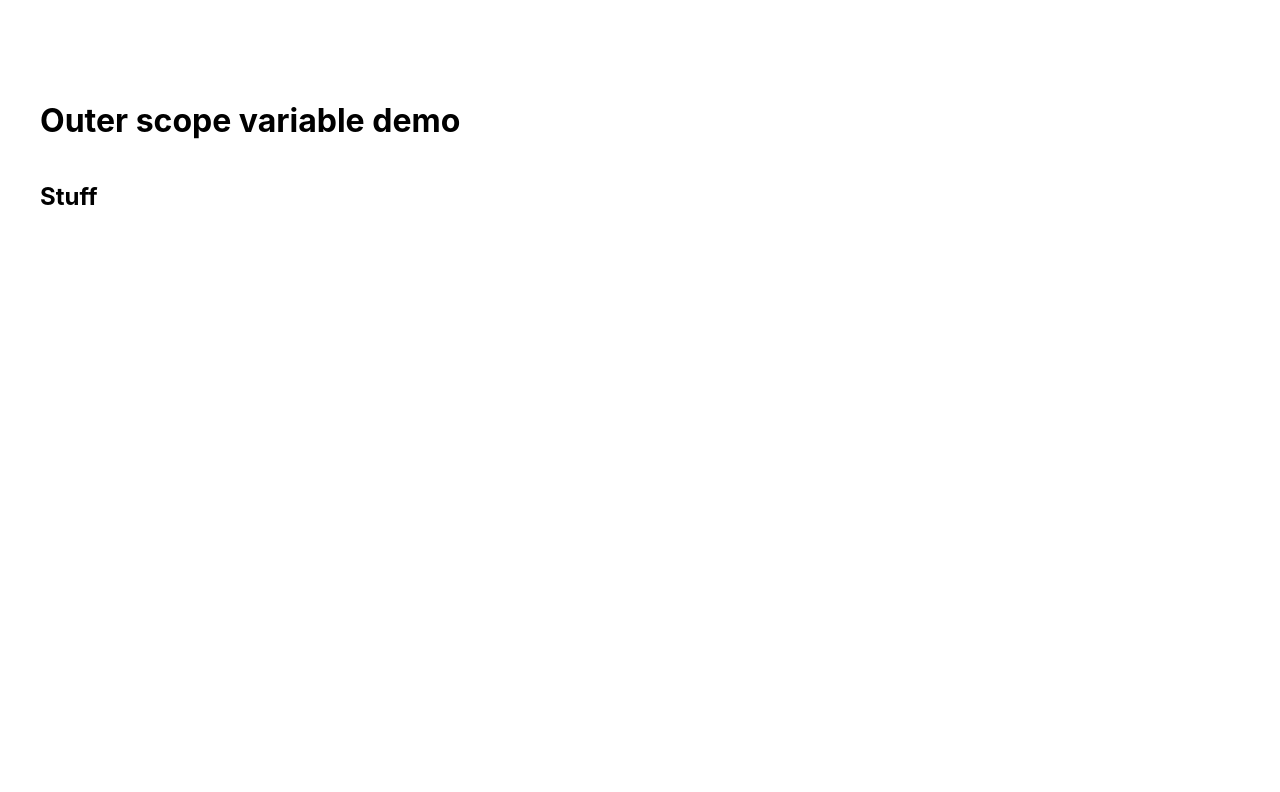
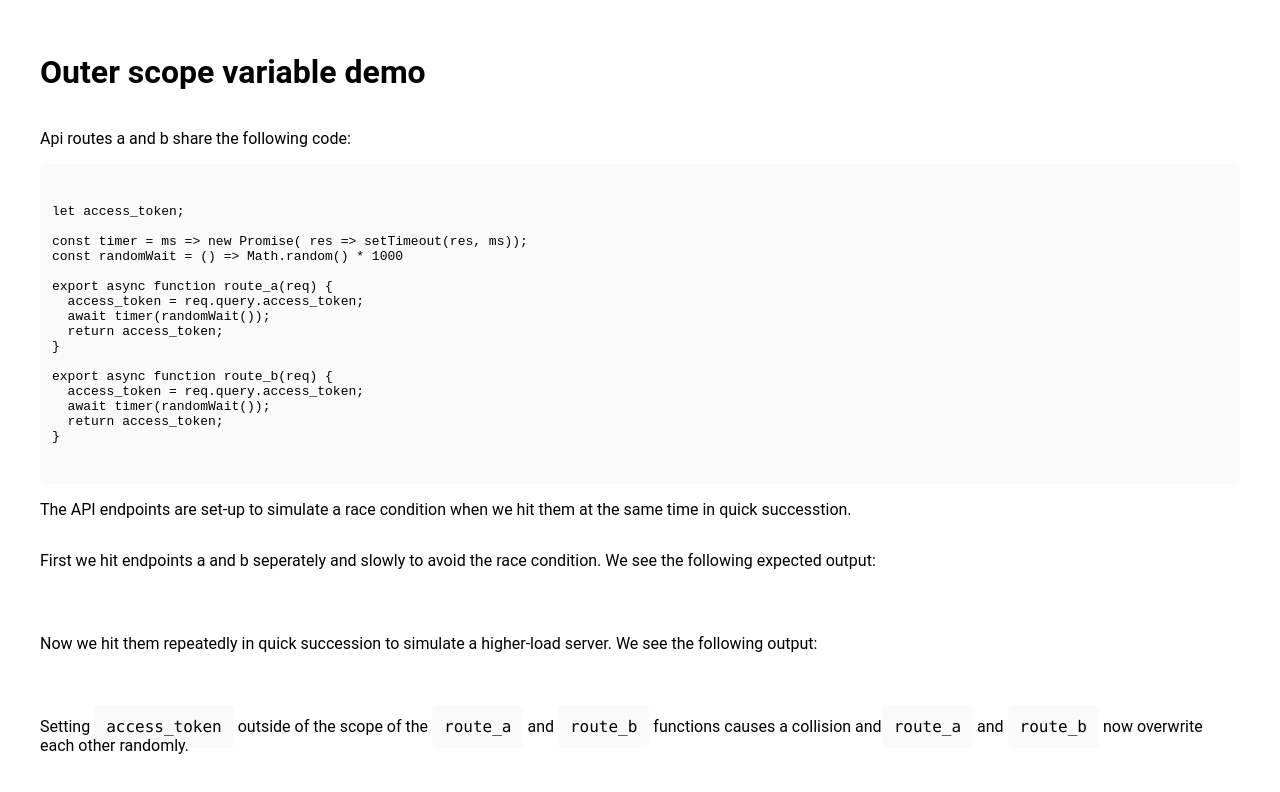
Before and after one commit to birdsarah/outer-scope-variable-demo, a Next.js app: page / in a window 1280 px wide. Shown: the top 792 px of the page. Built offline with nearby package versions, Linux system fonts and the light colour scheme.

Commit message:
Upgrade next, start rendering output

```diff
--- a/package.json
+++ b/package.json
@@ -5,8 +5,8 @@
     "start": "next dev -p 3450"
   },
   "dependencies": {
-    "next": "9.3.5",
-    "react": "16.13.1",
-    "react-dom": "16.13.1"
+    "next": "^12.0.0",
+    "react": "17.0.2",
+    "react-dom": "17.0.2"
   }
 }
--- a/pages/index.js
+++ b/pages/index.js
@@ -5,75 +5,44 @@ export default function Home() {
     <div className="container">
       <Head>
         <title>Create Next App</title>
-        <link rel="icon" href="/favicon.ico" />
-          <script type="text/javascript" src="/main.js" />
+        <link rel="stylesheet" href="/main.css" />
+        <script type="text/javascript" src="/main.js" />
+
       </Head>
 
       <main>
         <h1 className="title">
           Outer scope variable demo
         </h1>
+        <p>Api routes a and b share the following code:</p>
+        <code><pre>{`
+let access_token;
 
-        <div className="contents">
-          <h2>Stuff</h2>
-          <div id="output"></div>
-        </div>
+const timer = ms => new Promise( res => setTimeout(res, ms));
+const randomWait = () => Math.random() * 1000
 
+export async function route_a(req) {
+  access_token = req.query.access_token;
+  await timer(randomWait());
+  return access_token;
+}
+
+export async function route_b(req) {
+  access_token = req.query.access_token;
+  await timer(randomWait());
+  return access_token;
+}
+      `}</pre></code>
+      <p>The API endpoints are set-up to simulate a race condition when we hit them at the same time in quick successtion.</p>
+      <p>First we hit endpoints a and b seperately and slowly to avoid the race condition. We see the following expected output:</p>
+      <ul id="slow-output"></ul>
+      <p>Now we hit them repeatedly in quick succession to simulate a higher-load server. We see the following output:</p>
+      <ul id="fast-output"></ul>
+      <p>
+        Setting <code>access_token</code> outside of the scope of the <code>route_a</code> and <code>route_b</code> functions causes a collision and
+        <code>route_a</code> and <code>route_b</code> now overwrite each other randomly.
+      </p>
      </main>
-
-      <style jsx>{`
-        .container {
-          min-height: 100vh;
-          padding: 0 0.5rem;
-          display: flex;
-          flex-direction: column;
-          justify-content: left;
-          align-items: left;
-                  }
-
-        main {
-          padding: 5rem 2rem;
-          flex: 1;
-          display: flex;
-          flex-direction: column;
-          justify-content: left;
-          align-items: left;
-        }
-
-        code {
-          background: #fafafa;
-          border-radius: 5px;
-          padding: 0.75rem;
-          font-size: 1.1rem;
-          font-family: Menlo, Monaco, Lucida Console, Liberation Mono,
-            DejaVu Sans Mono, Bitstream Vera Sans Mono, Courier New, monospace;
-        }
-
-        .grid {
-          display: flex;
-          align-items: center;
-          justify-content: center;
-          flex-wrap: wrap;
-
-          max-width: 800px;
-          margin-top: 3rem;
-        }
-      `}</style>
-
-      <style jsx global>{`
-        html,
-        body {
-          padding: 0;
-          margin: 0;
-          font-family: -apple-system, BlinkMacSystemFont, Segoe UI, Roboto,
-            Oxygen, Ubuntu, Cantarell, Fira Sans, Droid Sans, Helvetica Neue,
-            sans-serif;
-        }
-
-        * {
-          box-sizing: border-box;
-        }
-      `}</style>
     </div>
   )
 }
--- /dev/null
+++ b/public/main.css
@@ -0,0 +1,35 @@
+html,
+body {
+    padding: 0;
+    margin: 0;
+    font-family: Roboto, Oxygen, Ubuntu, Cantarell, Fira Sans, Droid Sans, Helvetica Neue, sans-serif;
+}
+
+* {
+    box-sizing: border-box;
+}
+
+.container {
+    min-height: 100vh;
+    padding: 0 0.5rem;
+    display: flex;
+    flex-direction: column;
+    justify-content: left;
+    align-items: left;
+}
+
+main {
+    padding: 2rem;
+    flex: 1;
+    display: flex;
+    flex-direction: column;
+    justify-content: left;
+    align-items: left;
+}
+
+code {
+    background: #fafafa;
+    border-radius: 5px;
+    padding: 0.75rem;
+    font-family: Menlo, Monaco, Lucida Console, Liberation Mono, DejaVu Sans Mono, Bitstream Vera Sans Mono, Courier New, monospace;
+}
```
Also changed, not shown: public/main.js (+34 -2 lines), utils/index.js (line endings or trailing spaces).
